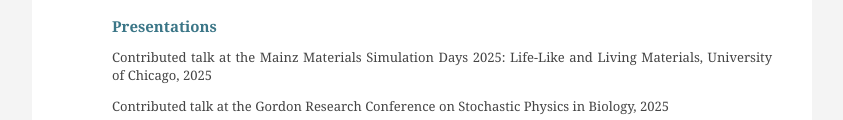
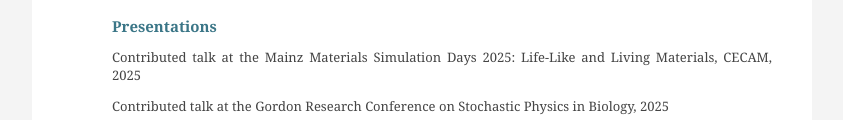
Before and after one commit to schoi8/schoi8.github.io, a plain HTML site: page SHCcv.html in a window 1280 px wide. Shown: the part 832-952 px from the top of the page, without its empty margins (218-1061 px from the left). Drawn offline with Linux system fonts and the light colour scheme.

Commit message:
Add files via upload

```diff
--- a/SHCcv.html
+++ b/SHCcv.html
@@ -64,7 +64,7 @@
 
               target="_blank">Presentations</a></span></h2>
         <p>Contributed talk at the Mainz Materials Simulation Days 2025:
-          Life-Like and Living Materials, University of Chicago, 2025</p>
+          Life-Like and Living Materials, CECAM, 2025</p>
         <p>Contributed talk at the Gordon Research Conference on Stochastic
           Physics in Biology, 2025</p>
         <p>Contributed talk at the American Physical Society March Meeting, 2024</p>
```
